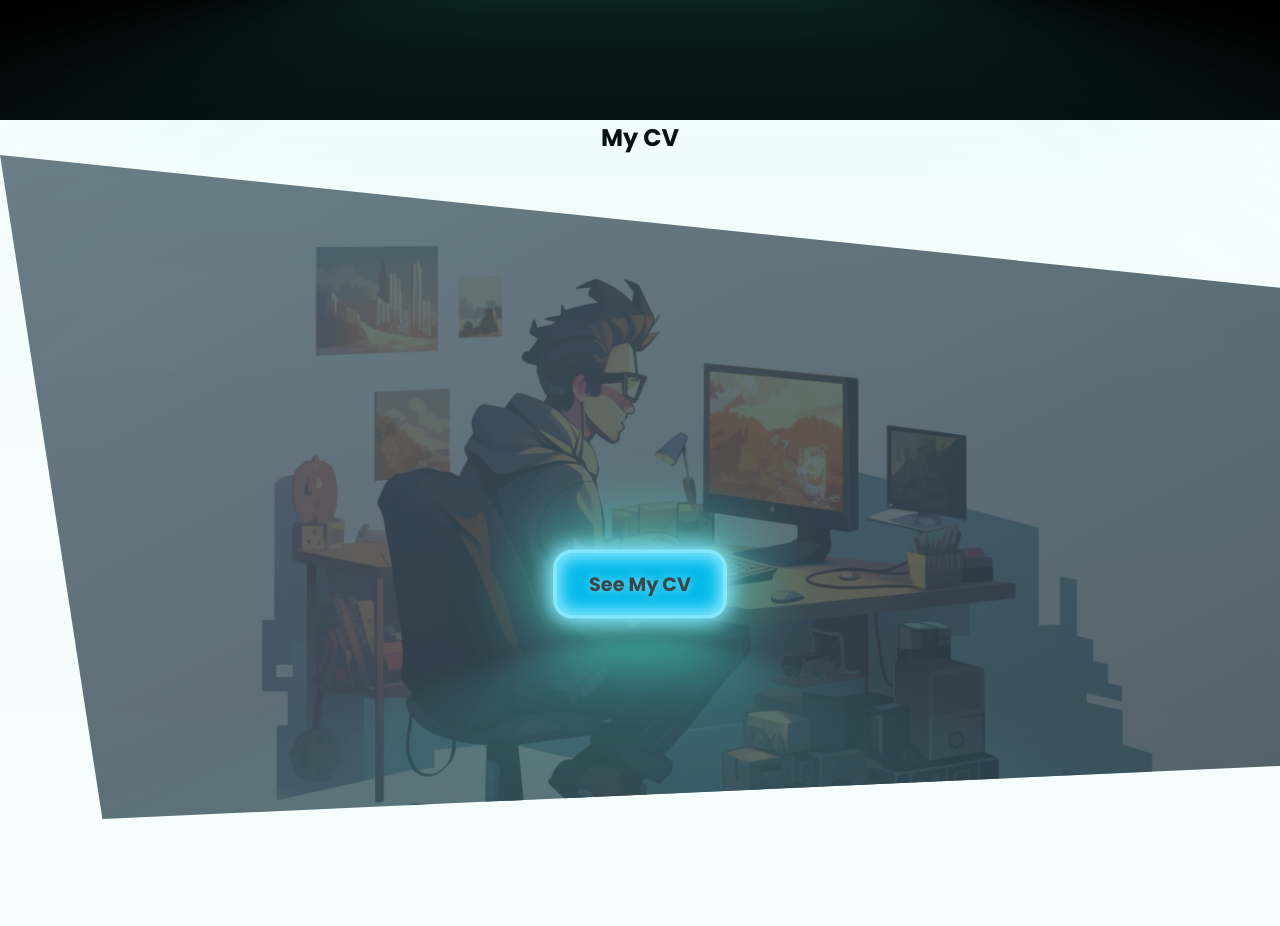
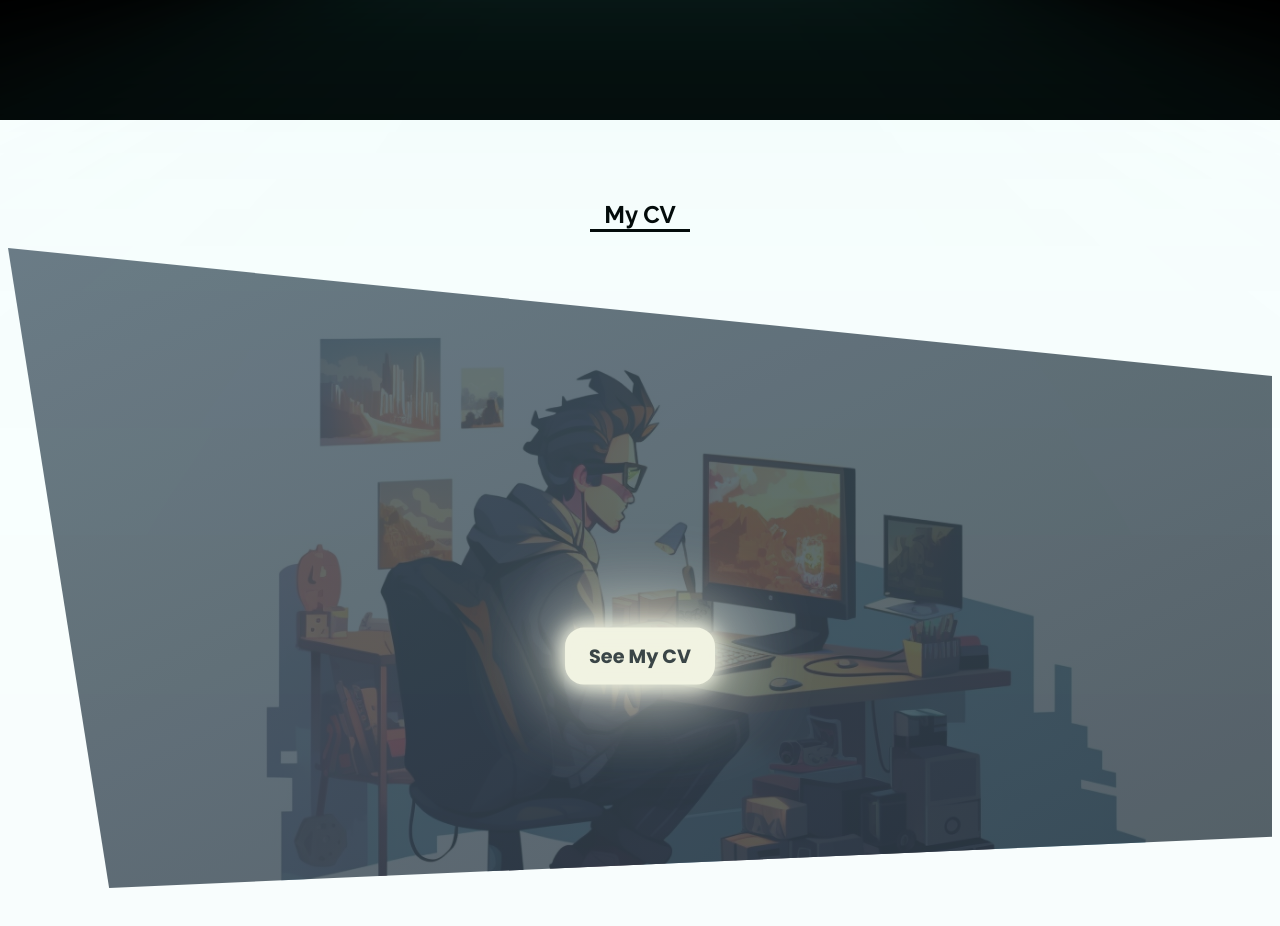
Before and after one commit to GeorgePapalazaridis/My-Personal-Blog, a plain HTML site: page index.html in a window 1280 px wide. Shown: the part 680-1606 px from the top of the page. Before the commit the page ends 1499 px from the top, so only its background shows below. Drawn offline with Linux system fonts and the light colour scheme.

Commit message:
my_cv section

```diff
--- a/index.html
+++ b/index.html
@@ -24,6 +24,10 @@
     <link
       rel="stylesheet"
       href="https://fonts.googleapis.com/css?family=Poppins:100,300,400,700,900"
+    />
+    <link
+      href="https://fonts.googleapis.com/css?family=Raleway:700&amp;display=swap"
+      rel="stylesheet"
     />
   </head>
 
@@ -74,16 +78,15 @@
 
       <section id="projects"></section>
 
-      <section id="my-cv">
-        <div class="heading-section">
-          <h2>My CV</h2>
-        </div>
+      <section id="my-cv" class="cv-section-wrapper">
+        <h2 class="cv-section-header">My CV</h2>
+
         <div class="cv-section">
           <div class="section-wrapper">
             <a
               href="documents/CV-George_Papalazaridis.pdf"
               target="_blank"
-              class="btn btn-txt"
+              class="btn-2 btn-txt"
             >
               See My CV
             </a>
--- a/styles.css
+++ b/styles.css
@@ -21,10 +21,15 @@ html {
   /* Colors for button */
   --mainButtonColor-1: #44bba4;
   --btn-color: rgb(0, 183, 235);
+  --btn-color-2: rgb(248, 244, 227);
 
   --glow-color: rgb(135, 232, 255);
   --glow-spread-color: rgba(64, 224, 208, 0.781);
   --enhanced-glow-color: rgb(231, 206, 255);
+
+  --glow-color-2: rgb(248, 244, 227);
+  --glow-spread-color-2: rgba(248, 244, 227, 0.781);
+
 }
 
 body {
@@ -173,8 +178,53 @@ nav > ul > li > a {
   transition: all 0.3s ease-in-out;
 }
 
+.btn-2:link,
+.btn-2:visited {
+  display: inline-block;
+  border: 0.25em solid var(--glow-color-2);
+  padding: 20px 40px;
+  background-color: var(--btn-color-2);
+  border-radius: 1em;
+  outline: none;
+  box-shadow: 0 0 1em 0.25em var(--glow-color-2),
+    0 0 4em 1em var(--glow-spread-color-2),
+    inset 0 0 0.75em 0.25em var(--glow-color-2);
+  text-shadow: 0 0 0.5em var(--glow-color-2);
+  position: relative;
+  transition: all 0.3s;
+  margin-top: 15rem;
+}
+
+.btn-2:hover {
+  background-color: var(--glow-color-2);
+  box-shadow: 0 0 1em 0.25em var(--glow-color-2),
+    0 0 4em 2em var(--glow-spread-color-2),
+    inset 0 0 0.75em 0.25em var(--glow-color-2);
+}
+
+.btn-2:active {
+  color: var(--textColor-4);
+  box-shadow: 0 0 0.6em 0.25em var(--glow-color-2),
+    0 0 2.5em 1.2em var(--glow-spread-color-2),
+    inset 0 0 0.5em 0.25em var(--glow-color-2);
+  font-size: 1.2rem;
+  transition: all 0.3s ease-in-out;
+}
+
+.cv-section-wrapper {
+  padding: 5rem 0.5rem;
+  text-align: center;
+}
+
+.cv-section-header {
+  margin: 0 auto 1rem auto;
+  border-bottom: 0.2rem solid black;
+  max-width: 100px;
+  font-family: "Raleway", sans-serif;
+}
+
 .cv-section {
-  height: 83vh;
+  height: 80vh;
   position: relative;
   background-image: linear-gradient(
       to right bottom,
@@ -201,10 +251,6 @@ nav > ul > li > a {
   background-size: cover;
   background-position: top;
   /* clip-path: polygon(0 0, 100% 20%, 100% 92%, 8% 100%); */
-}
-
-.heading-section {
-  text-align:center;
 }
 
 
@@ -278,13 +324,18 @@ nav > ul > li > a {
     font-size: 1.5rem;
     letter-spacing: 0.87rem;
   }
-  .btn {
+  .btn, .btn-2 {
     font-size: 1.2rem;
   }
   .btn:link,
-  .btn:visited {
-  margin-top: 8rem;
-  padding: 16px 32px;
+  .btn:visited,
+  .btn-2:link,
+  .btn-2:visited {
+  margin-top: 7rem;
+  padding: 10px 20px;
+}
+.btn:active, .btn-2:active {
+  font-size: 1rem;
 }
 }
 
@@ -312,12 +363,17 @@ nav > ul > li > a {
     font-size: 0.9rem;
     letter-spacing: 0.75rem;
   }
-  .btn {
+  .btn, .btn-2 {
     font-size: 0.9rem;
   }
   .btn:link,
-  .btn:visited {
+  .btn:visited,
+  .btn-2:link,
+  .btn-2:visited {
   margin-top: 6rem;
   padding: 12px 24px;
 }
+.btn:active, .btn-2:active {
+  font-size: 0.8rem;
 }
+}
```
